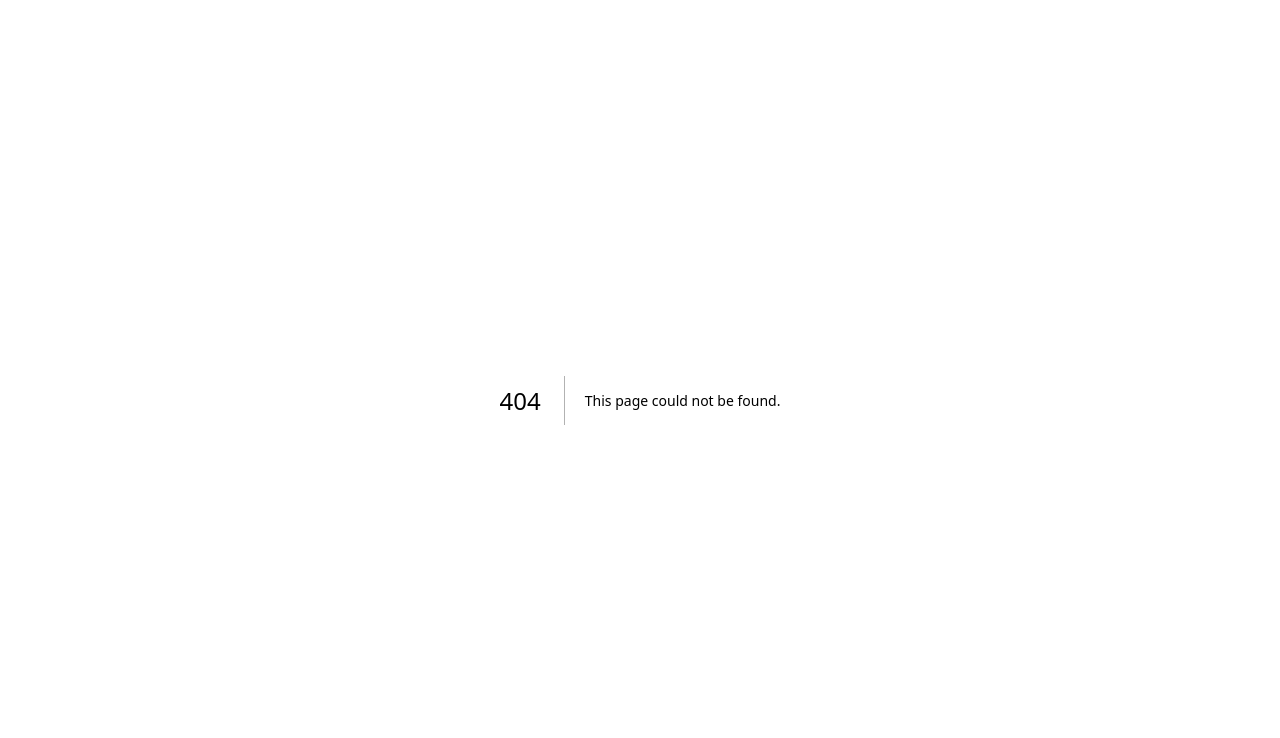
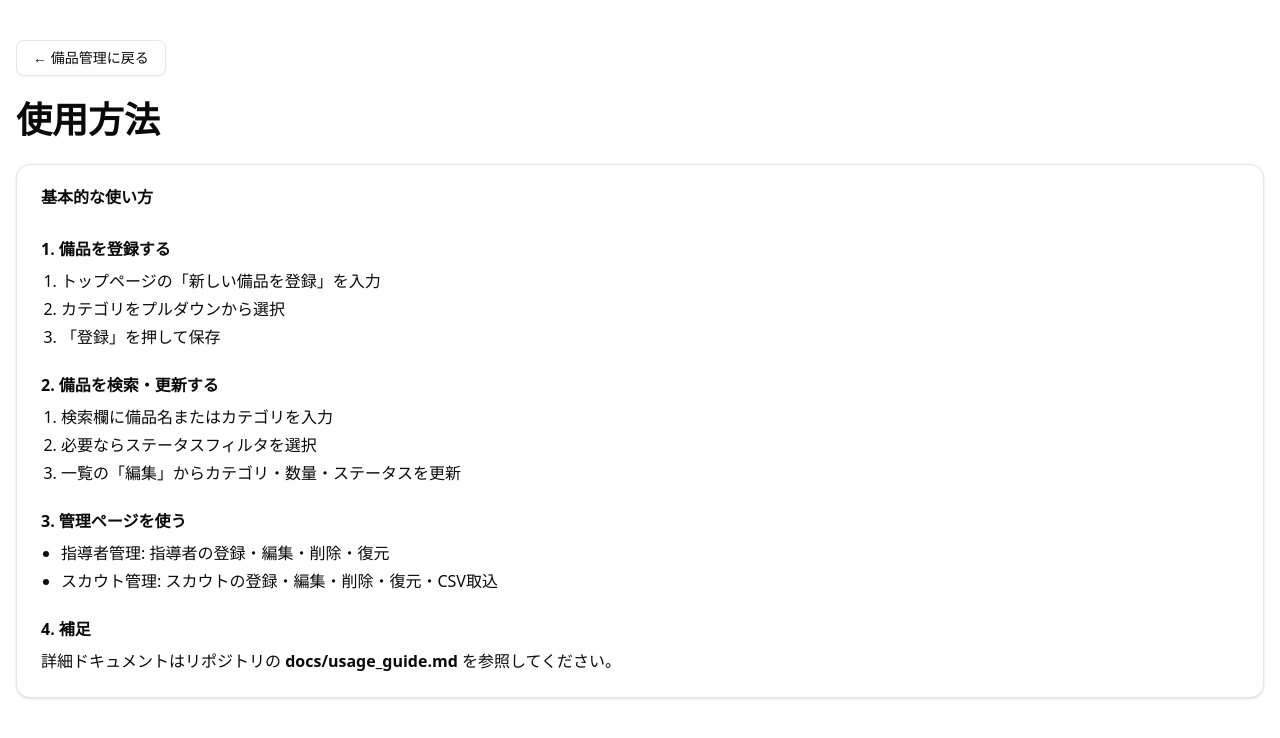
Before and after one commit to yoshikazuito1976/jumbory-item-manager, a Next.js app in the folder frontend/: page /usage in a window 1280 px wide. Before the commit this address had no page. Shown: the top 738 px of the page. Built offline with nearby package versions, Linux system fonts and the light colour scheme.

Commit message:
Add usage guide page and update table schema docs

```diff
--- a/frontend/src/app/page.tsx
+++ b/frontend/src/app/page.tsx
@@ -224,6 +224,9 @@ export default function Home() {
         <div className="flex flex-col sm:flex-row sm:items-center sm:justify-between gap-4 mb-2">
           <h1 className="text-2xl sm:text-3xl md:text-4xl font-bold">Jumbory 備品管理</h1>
           <div className="flex gap-2 flex-wrap">
+            <Link href="/usage">
+              <Button variant="outline">使用方法</Button>
+            </Link>
             <Link href="/leaders">
               <Button variant="outline">指導者管理</Button>
             </Link>
--- /dev/null
+++ b/frontend/src/app/usage/page.tsx
@@ -0,0 +1,57 @@
+import Link from "next/link";
+import { Card, CardContent, CardHeader, CardTitle } from "@/components/ui/card";
+import { Button } from "@/components/ui/button";
+
+export default function UsagePage() {
+  return (
+    <div className="container mx-auto py-8 px-4 md:py-10">
+      <div className="mb-6 flex gap-2 flex-wrap">
+        <Link href="/">
+          <Button variant="outline">← 備品管理に戻る</Button>
+        </Link>
+      </div>
+
+      <h1 className="text-2xl sm:text-3xl md:text-4xl font-bold mb-6">使用方法</h1>
+
+      <Card>
+        <CardHeader>
+          <CardTitle>基本的な使い方</CardTitle>
+        </CardHeader>
+        <CardContent className="space-y-6 text-sm sm:text-base">
+          <section>
+            <h2 className="font-semibold mb-2">1. 備品を登録する</h2>
+            <ol className="list-decimal pl-5 space-y-1">
+              <li>トップページの「新しい備品を登録」を入力</li>
+              <li>カテゴリをプルダウンから選択</li>
+              <li>「登録」を押して保存</li>
+            </ol>
+          </section>
+
+          <section>
+            <h2 className="font-semibold mb-2">2. 備品を検索・更新する</h2>
+            <ol className="list-decimal pl-5 space-y-1">
+              <li>検索欄に備品名またはカテゴリを入力</li>
+              <li>必要ならステータスフィルタを選択</li>
+              <li>一覧の「編集」からカテゴリ・数量・ステータスを更新</li>
+            </ol>
+          </section>
+
+          <section>
+            <h2 className="font-semibold mb-2">3. 管理ページを使う</h2>
+            <ul className="list-disc pl-5 space-y-1">
+              <li>指導者管理: 指導者の登録・編集・削除・復元</li>
+              <li>スカウト管理: スカウトの登録・編集・削除・復元・CSV取込</li>
+            </ul>
+          </section>
+
+          <section>
+            <h2 className="font-semibold mb-2">4. 補足</h2>
+            <p>
+              詳細ドキュメントはリポジトリの <strong>docs/usage_guide.md</strong> を参照してください。
+            </p>
+          </section>
+        </CardContent>
+      </Card>
+    </div>
+  );
+}
```
Also changed, not shown: 2 other files (tests, documents, lock files or other folders).
